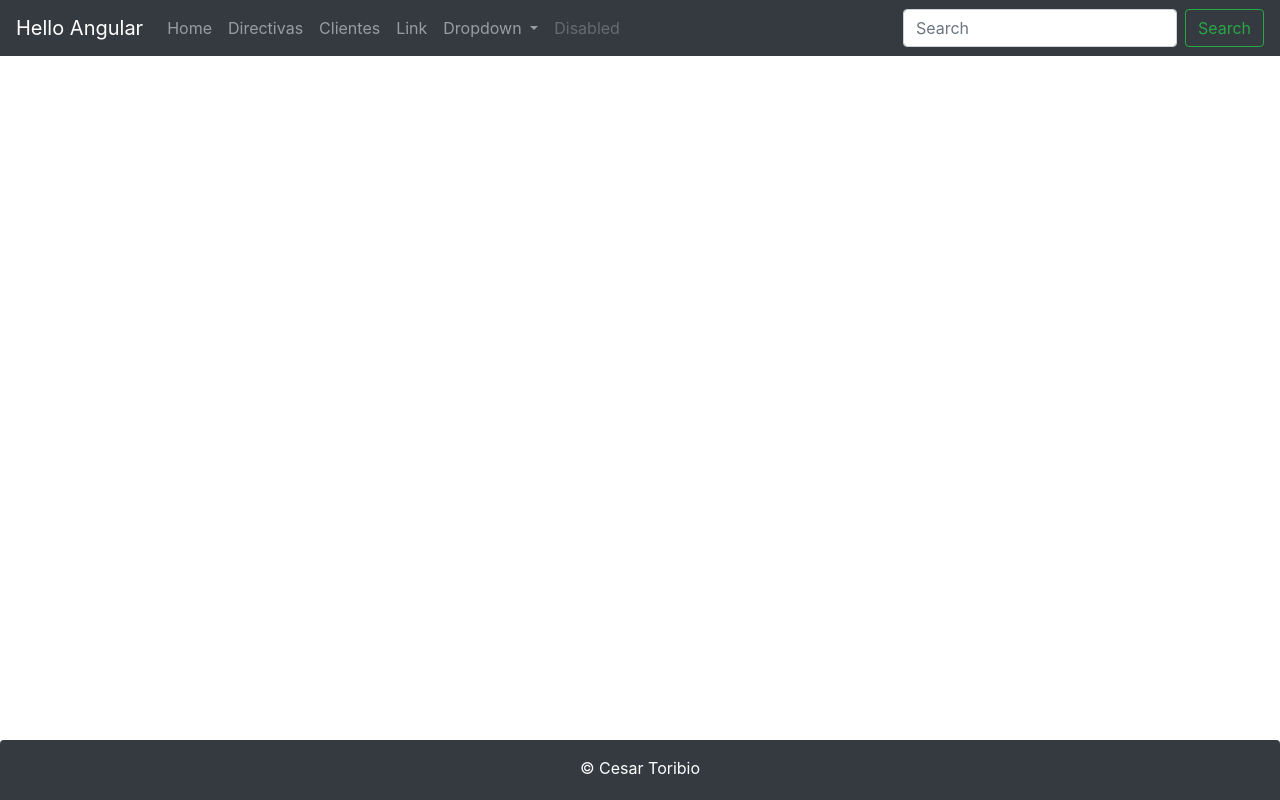
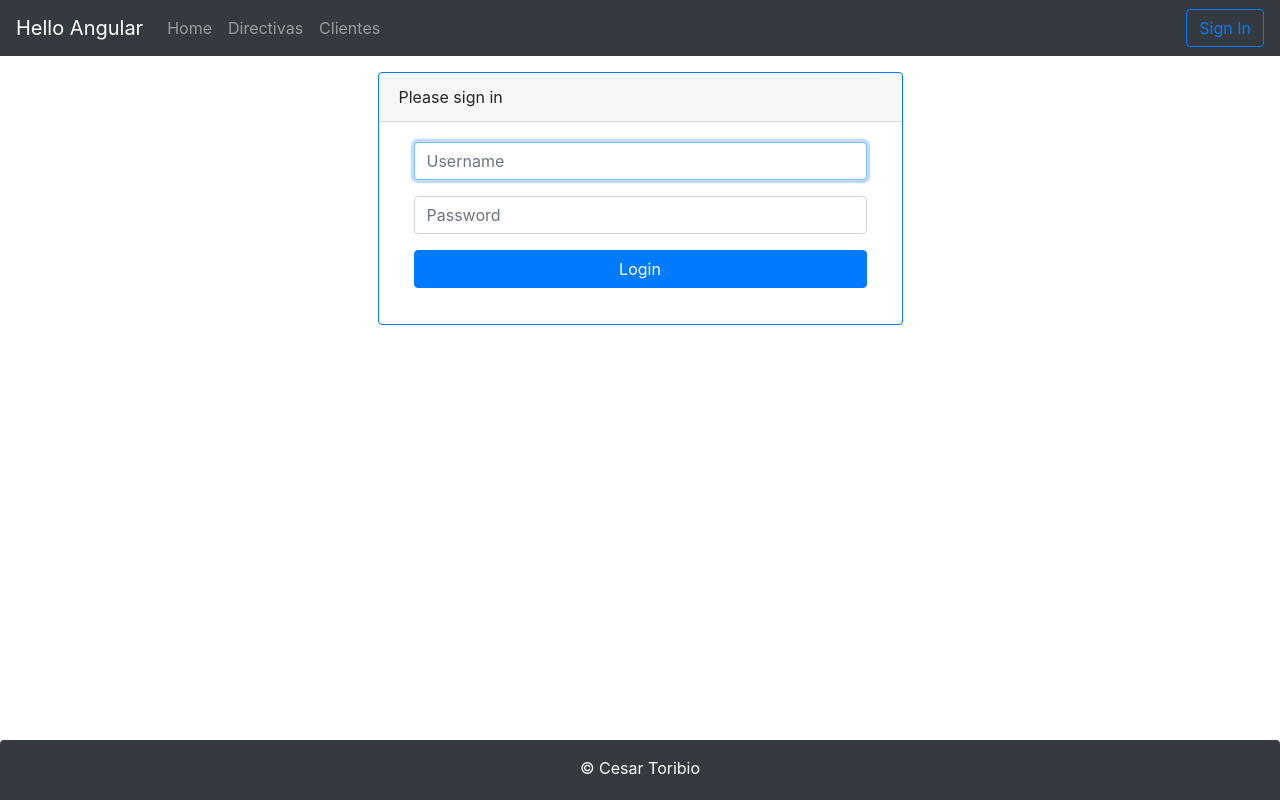
Before and after one commit to cesarjuniort/angular7, an Angular app: page /login in a window 1280 px wide. Before the commit this address led to /. Built offline with nearby package versions, Linux system fonts and the light colour scheme.

Commit message:
ftr-security-oauth2 - Adding the user login component. Cleaning up some menu items.

```diff
--- a/src/app/header/header.component.html
+++ b/src/app/header/header.component.html
@@ -18,9 +18,7 @@
         <li class="nav-item" routerLinkActive="active">
           <a class="nav-link" routerLink="/clientes">Clientes<span class="sr-only">(current)</span></a>
         </li>
-
-
-        <li class="nav-item">
+                      <!-- <li class="nav-item">
                         <a class="nav-link" href="#">Link</a>
                       </li>
                       <li class="nav-item dropdown">
@@ -36,11 +34,14 @@
                       </li>
                       <li class="nav-item">
                         <a class="nav-link disabled" href="#">Disabled</a>
-        </li>
+                      </li> -->
       </ul>
-      <form class="form-inline my-2 my-lg-0">
+      <ul class="navbar-nav navbar-right">
+        <li><a routerLink="/login" class="btn btn-outline-primary">Sign In</a></li>
+      </ul>
+                      <!-- <form class="form-inline my-2 my-lg-0">
                         <input class="form-control mr-sm-2" type="search" placeholder="Search" aria-label="Search">
                         <button class="btn btn-outline-success my-2 my-sm-0" type="submit">Search</button>
-      </form>
+                      </form> -->
     </div>
   </nav>
--- /dev/null
+++ b/src/app/user/login.component.html
@@ -0,0 +1,19 @@
+
+<div class="col-sm-6 offset-sm-3">
+<div class="card border-primary">
+  <div class="card-header">{{title}}</div>
+  <div class="card-body">
+    <form>
+        <div class="form-group  col-sm-12">
+          <input type="text" class="form-control" name="username" id="username" placeholder="Username" autofocus required>
+        </div>
+        <div class="form-group col-sm-12">
+          <input type="password" class="form-control" name="password" id="password" placeholder="Password" required>
+        </div>
+        <div class="form-group col-sm-12">
+          <input type="submit" class="btn btn-primary btn-block" value="Login">
+        </div>
+    </form>
+  </div>
+</div>
+</div>
--- /dev/null
+++ b/src/app/user/login.component.ts
@@ -0,0 +1,17 @@
+import { Component, OnInit } from '@angular/core';
+
+@Component({
+  selector: 'app-login',
+  templateUrl: './login.component.html',
+  styleUrls: ['./login.component.css']
+})
+export class LoginComponent implements OnInit {
+
+  title = 'Please sign in';
+
+  constructor() { }
+
+  ngOnInit() {
+  }
+
+}
```
Also changed, not shown: src/app/app.module.ts (+5 -2 lines), src/app/user/login.component.css (added). Lines whose indentation alone changed are shown as unchanged.
